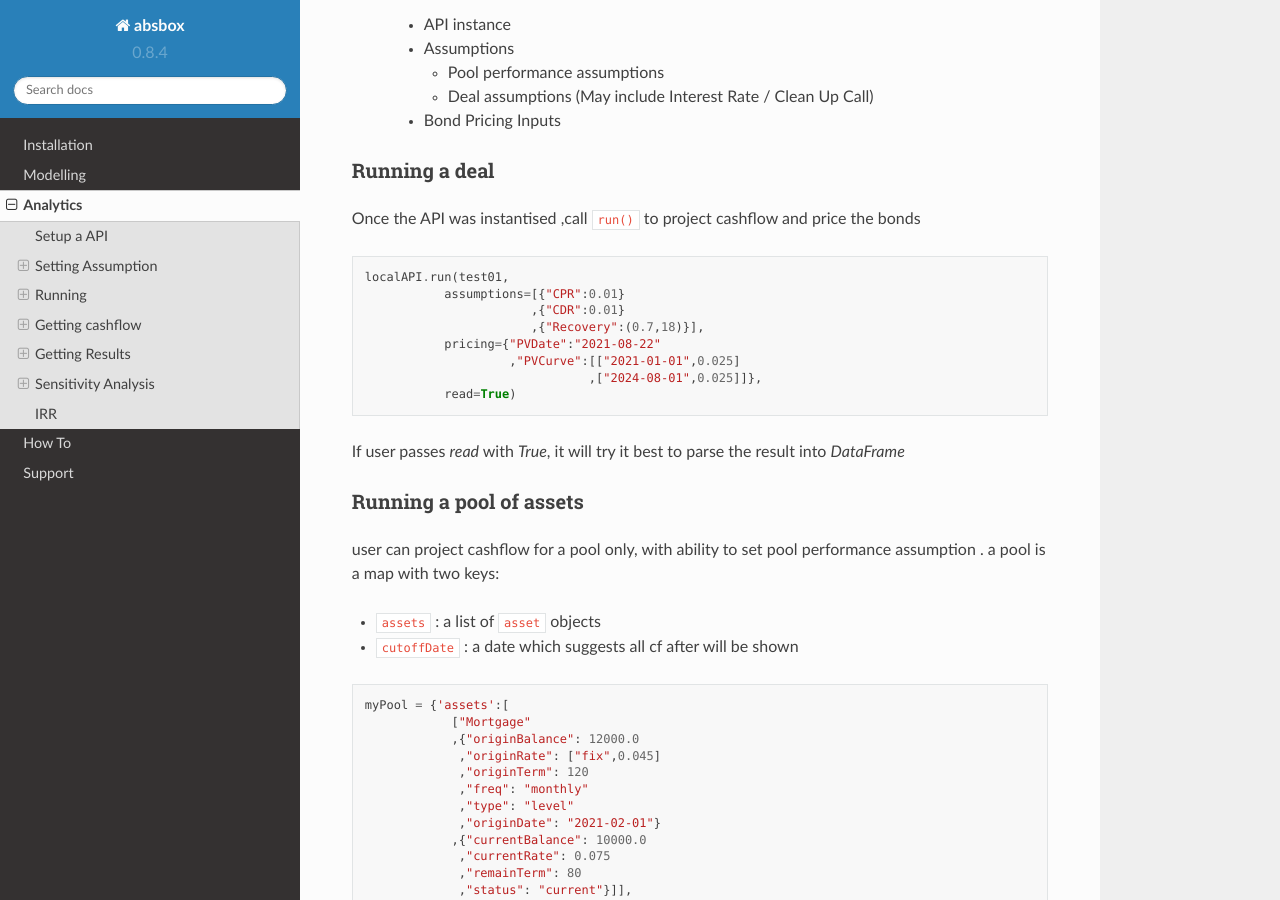
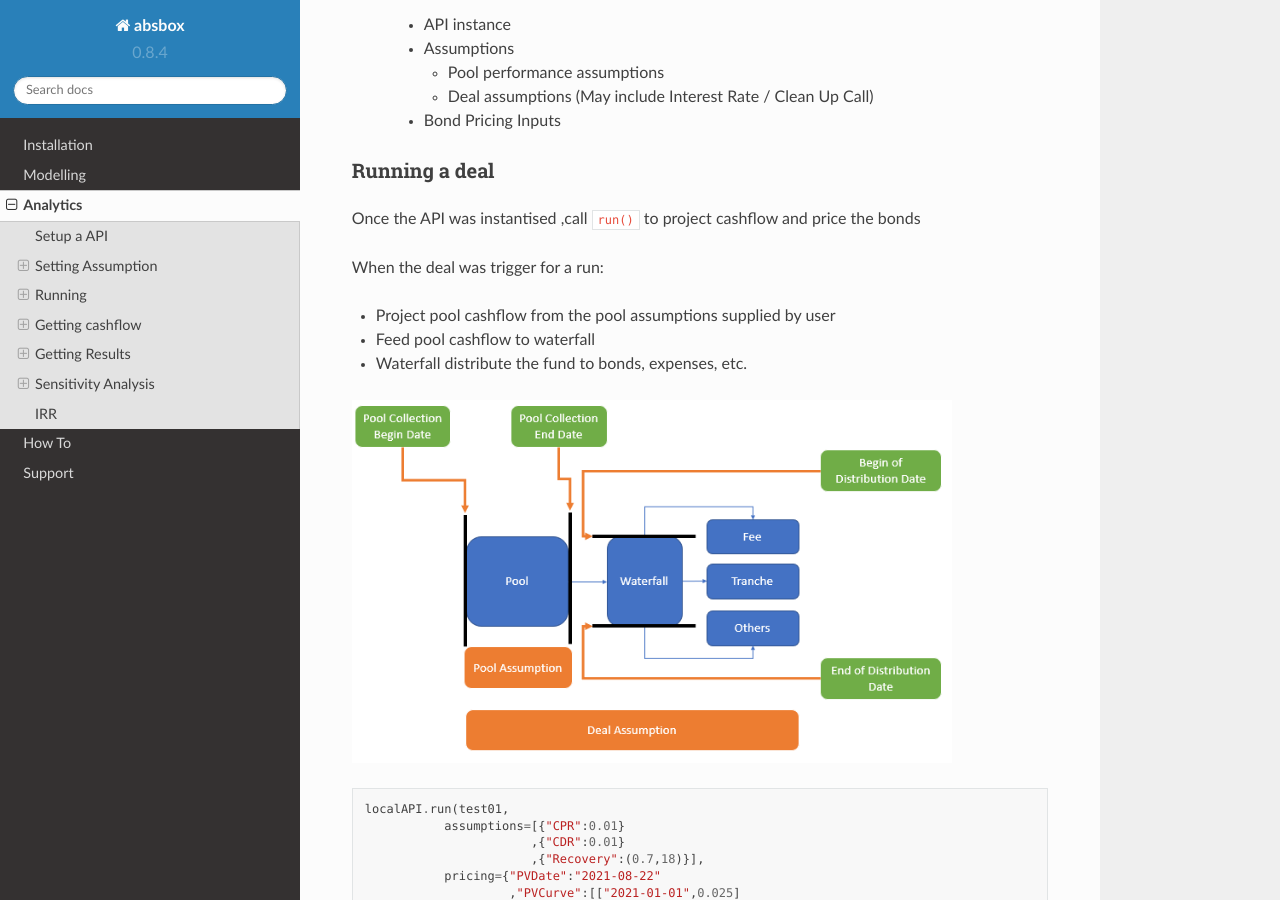
Before and after one commit to yellowbean/absbox-doc, a Sphinx documentation site: the page built from docs/source/analytics.rst, in a window 1280 px wide and 900 px high, scrolled down 4532 px. Built offline with Sphinx 7.4.7 and the Read the Docs theme 2.0.0, drawn with Linux system fonts in a browser that asks for light colours.

Commit message:
add deal cycle flow

```diff
--- a/docs/source/analytics.rst
+++ b/docs/source/analytics.rst
@@ -251,6 +251,17 @@ Running a deal
 ^^^^^^^^^^^^^^^^^
 
 Once the API was instantised ,call ``run()`` to project cashflow and price the bonds
+
+When the deal was trigger for a run:
+
+* Project pool cashflow from the pool assumptions supplied by user
+* Feed pool cashflow to waterfall
+* Waterfall distribute the fund to bonds, expenses, etc.
+
+.. image:: img/deal_cycle_flow.png
+  :width: 600
+  :alt: version
+
 
 .. code-block:: python
 
```
Also changed, not shown: docs/source/img/deal_cycle_flow.png (added).
